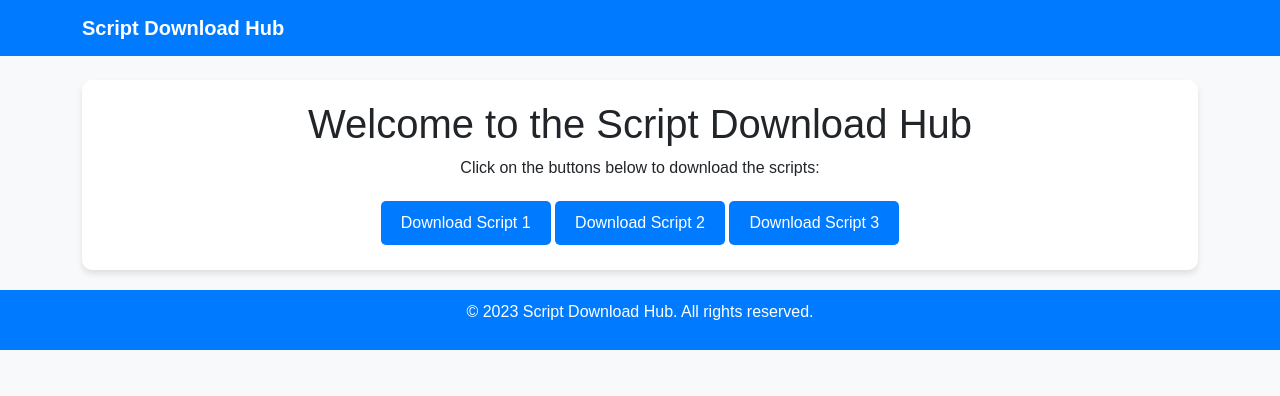
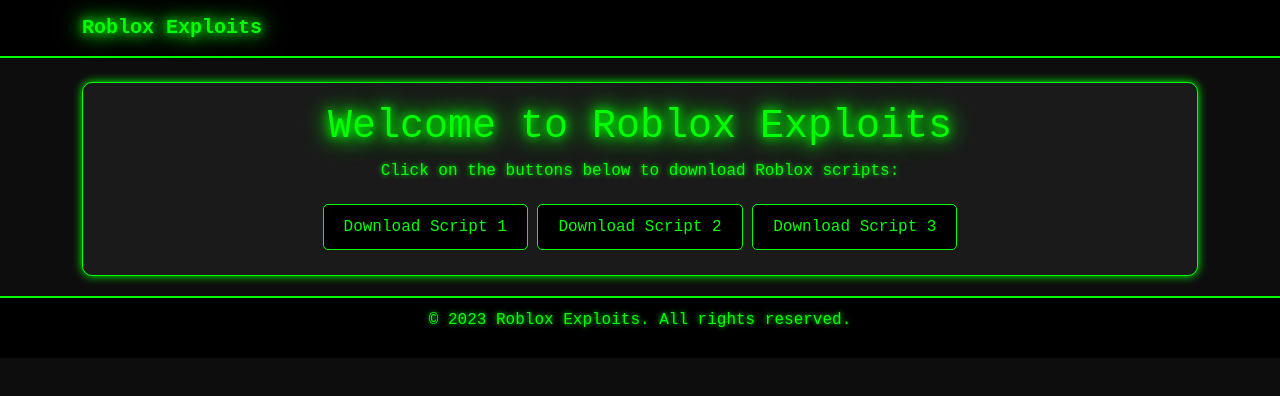
Before and after one commit to Showcaser1/script-hub, a plain HTML site: page index.html in a window 1280 px wide. Drawn offline with nearby package versions, Linux system fonts and the light colour scheme.

Commit message:
Updated theme to exploit style

```diff
--- a/index.html
+++ b/index.html
@@ -3,48 +3,70 @@
 <head>
     <meta charset="UTF-8">
     <meta name="viewport" content="width=device-width, initial-scale=1.0">
-    <title>Script Download Hub</title>
+    <title>Roblox Exploits</title>
     <!-- Bootstrap CSS -->
     <link href="https://cdn.jsdelivr.net/npm/bootstrap@5.3.0/dist/css/bootstrap.min.css" rel="stylesheet">
     <!-- Custom CSS -->
     <style>
         body {
-            background-color: #f8f9fa;
-            font-family: 'Arial', sans-serif;
+            background-color: #0d0d0d;
+            color: #00ff00;
+            font-family: 'Courier New', monospace;
         }
         .navbar {
-            background-color: #007bff !important;
+            background-color: #000 !important;
+            border-bottom: 2px solid #00ff00;
         }
         .navbar-brand {
-            color: white !important;
+            color: #00ff00 !important;
             font-weight: bold;
+            text-shadow: 0 0 5px #00ff00;
         }
         .download-section {
-            background: white;
+            background: #1a1a1a;
             padding: 20px;
             border-radius: 10px;
-            box-shadow: 0 4px 6px rgba(0, 0, 0, 0.1);
+            border: 1px solid #00ff00;
+            box-shadow: 0 0 10px #00ff00;
             margin-top: 20px;
         }
         .download-btn {
-            background-color: #007bff;
-            color: white;
-            border: none;
+            background-color: #000;
+            color: #00ff00;
+            border: 1px solid #00ff00;
             padding: 10px 20px;
             border-radius: 5px;
             text-decoration: none;
             display: inline-block;
             margin: 5px 0;
+            transition: all 0.3s ease;
         }
         .download-btn:hover {
-            background-color: #0056b3;
+            background-color: #00ff00;
+            color: #000;
+            box-shadow: 0 0 10px #00ff00;
         }
         footer {
-            background-color: #007bff;
-            color: white;
+            background-color: #000;
+            color: #00ff00;
             text-align: center;
             padding: 10px 0;
             margin-top: 20px;
+            border-top: 2px solid #00ff00;
+        }
+        h1, h2, p {
+            text-shadow: 0 0 5px #00ff00;
+        }
+        .glow {
+            animation: glow 1.5s infinite alternate;
+        }
+        @keyframes glow {
+            from {
+                text-shadow: 0 0 5px #00ff00, 0 0 10px #00ff00, 0 0 20px #00ff00;
+            }
+            to {
+                text-shadow: 0 0 10px #00ff00, 0 0 20px #00ff00, 0 0 30px #00ff00;
+            }
         }
     </style>
 </head>
@@ -52,15 +74,15 @@
     <!-- Navigation Bar -->
     <nav class="navbar navbar-expand-lg navbar-dark">
         <div class="container">
-            <a class="navbar-brand" href="#">Script Download Hub</a>
+            <a class="navbar-brand glow" href="#">Roblox Exploits</a>
         </div>
     </nav>
 
     <!-- Main Content -->
     <div class="container mt-4">
         <div class="download-section">
-            <h1 class="text-center">Welcome to the Script Download Hub</h1>
-            <p class="text-center">Click on the buttons below to download the scripts:</p>
+            <h1 class="text-center glow">Welcome to Roblox Exploits</h1>
+            <p class="text-center">Click on the buttons below to download Roblox scripts:</p>
 
             <div class="text-center">
                 <a href="scripts/script1.txt" download class="download-btn">Download Script 1</a>
@@ -72,7 +94,7 @@
 
     <!-- Footer -->
     <footer>
-        <p>&copy; 2023 Script Download Hub. All rights reserved.</p>
+        <p>&copy; 2023 Roblox Exploits. All rights reserved.</p>
     </footer>
 
     <!-- Bootstrap JS (Optional) -->
```
